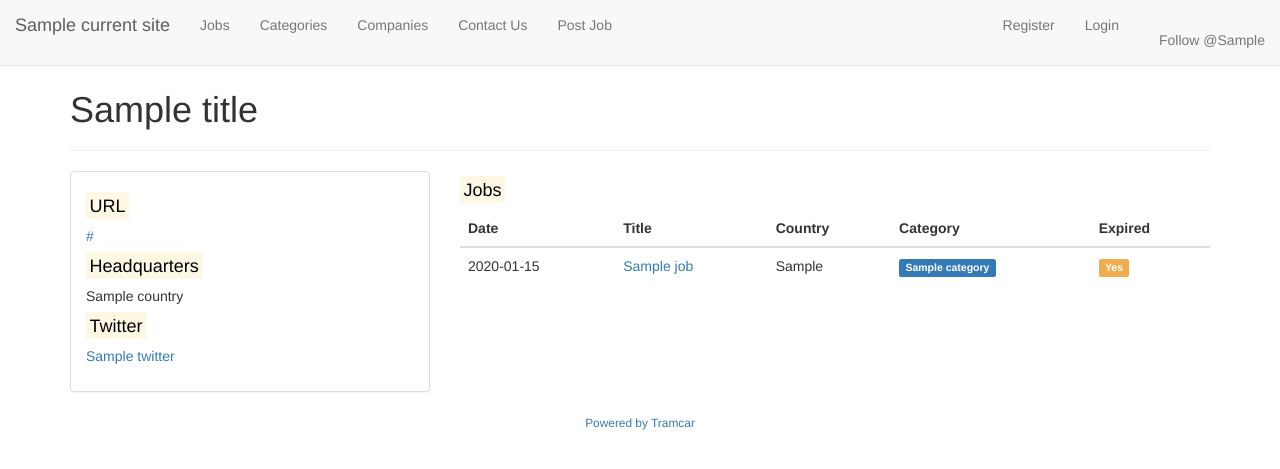
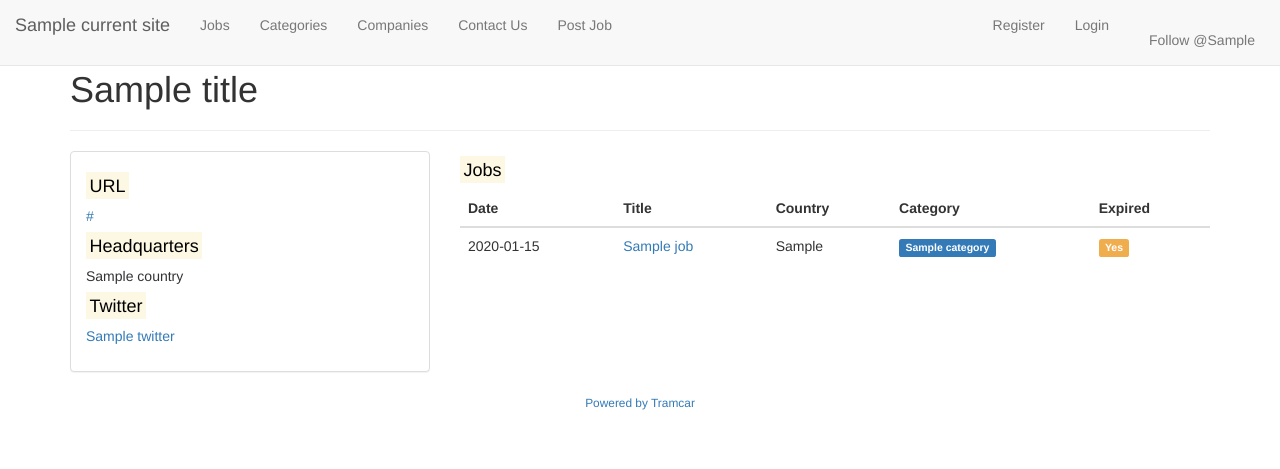
Before and after one commit to tramcar/tramcar, a Django app: template job_board/templates/job_board/companies_show.html in a window 1280 px wide. Shown: the top 469 px of the page. Run offline with Django 3.2, Linux system fonts and the light colour scheme; the template is opened without the code that fills it: most values are stand-ins (such as "Sample title", 1, 10 or a date in 2020); some libraries are stand-ins or nearby versions.

Commit message:
Add margin to twitter icon
After changing the navbar to navbar-fixed-to, the twitter icon now has
no margin on the right side.  This change adds a margin to the right,
and also decreases body's padding-top to 50px.

```diff
--- a/job_board/static/job_board/style.css
+++ b/job_board/static/job_board/style.css
@@ -13,6 +13,7 @@
 #twitter-button {
   margin-top:15px;
   margin-left:10px;
+  margin-right:10px;
 }
 
-body { padding-top: 70px; }
+body { padding-top: 50px; }
```
